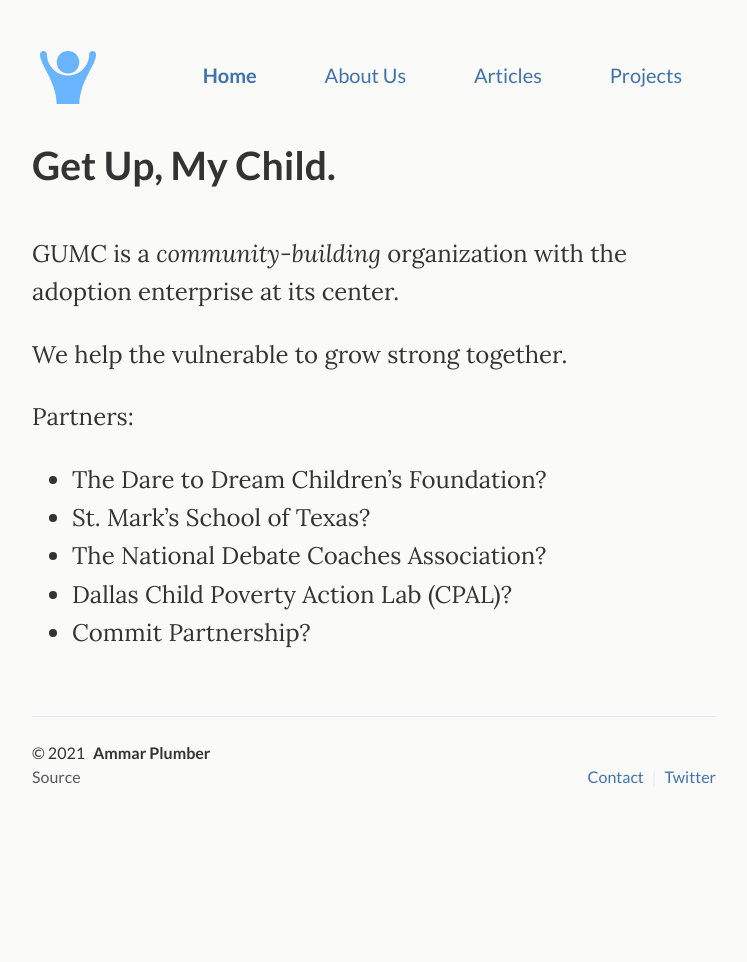
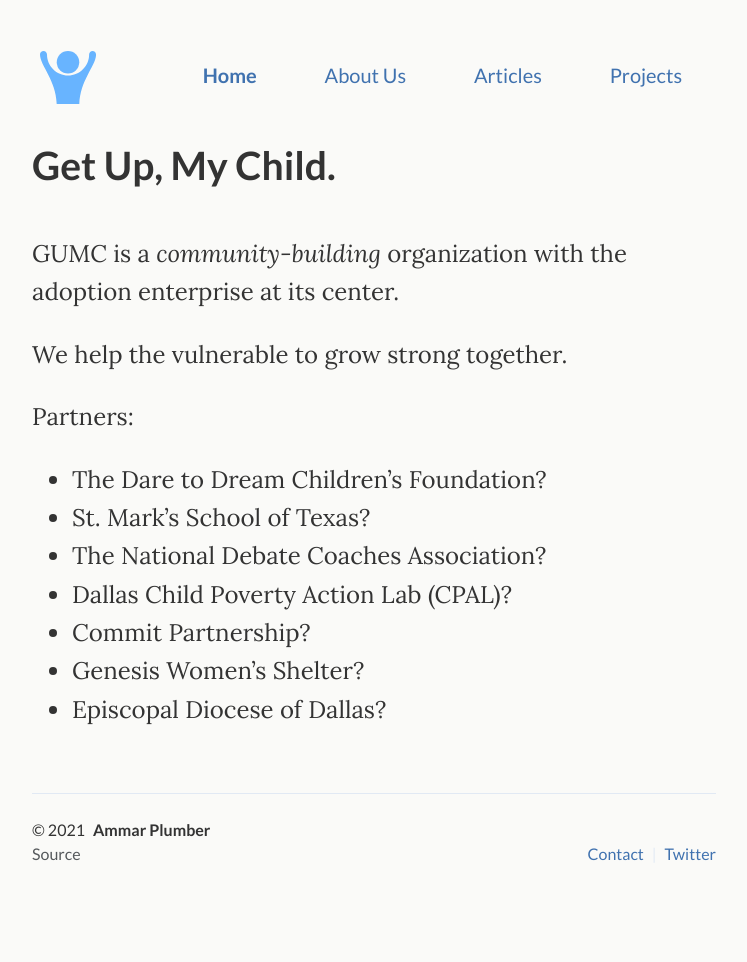
Before and after one commit to getupmychild/getupmychild.github.io, a Jekyll site: the page built from index.md, in a window 1280 px wide. Shown: the whole page, without its empty margins (266-1013 px from the left). Built offline with Jekyll 4.4.1, drawn with Linux system fonts in a browser that asks for light colours; before the commit the page ends 900 px from its top, so only the background shows below that.

Commit message:
Update index.md

```diff
--- a/index.md
+++ b/index.md
@@ -16,4 +16,6 @@ layout: default
   - The National Debate Coaches Association?
   - Dallas Child Poverty Action Lab (CPAL)?
   - Commit Partnership?
+  - Genesis Women's Shelter?
+  - Episcopal Diocese of Dallas?
 </div>
```
